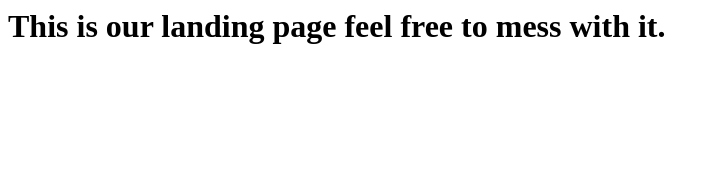
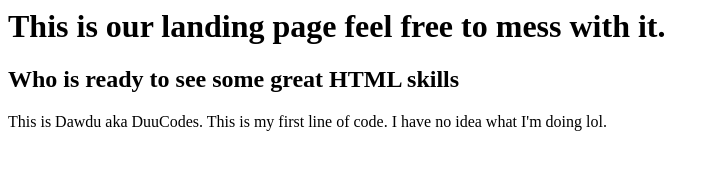
Before and after one commit to seanbiller/wsuFallClass, a website: page index.html in a window 1280 px wide. Shown: the whole page, without its empty margins (0-719 px from the left). Drawn offline with Linux system fonts and the light colour scheme.

Commit message:
New Section. DuuCodes first HTML line

```diff
--- a/index.html
+++ b/index.html
@@ -3,3 +3,7 @@
         <h1>This is our landing page feel free to mess with it.</h1>
     </body>
 </html>
+<section>
+    <h2>Who is ready to see some great HTML skills</h2>
+    <p>This is Dawdu aka DuuCodes. This is my first line of code. I have no idea what I'm doing lol.</p>
+</section>
```
